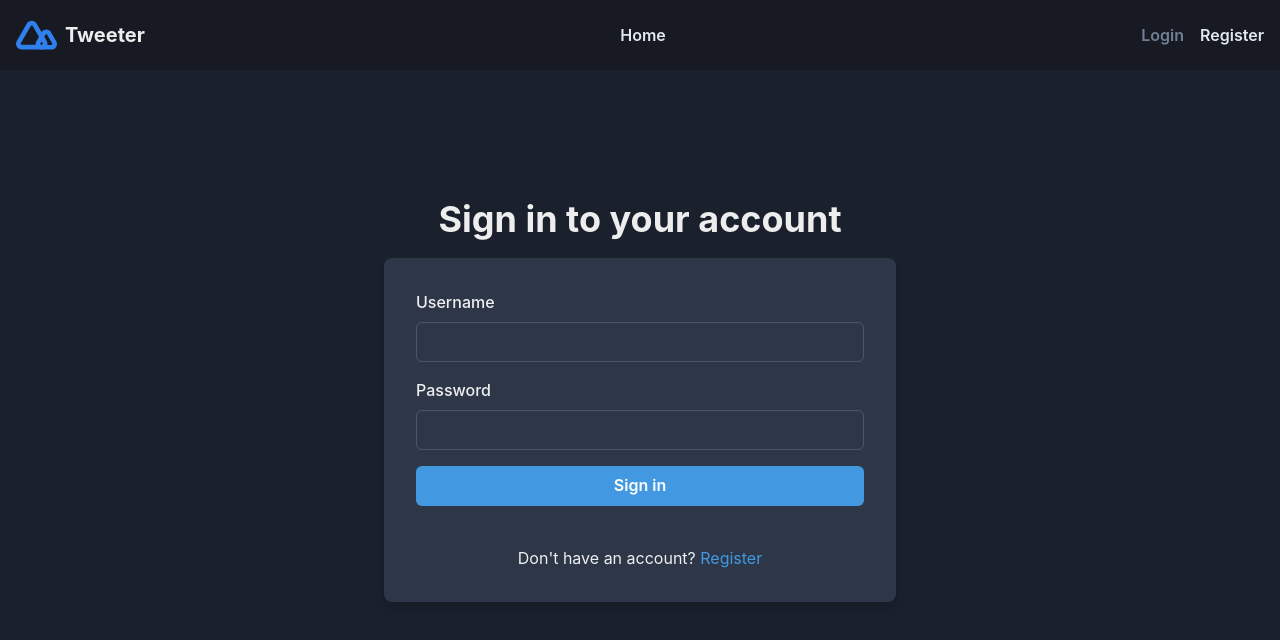
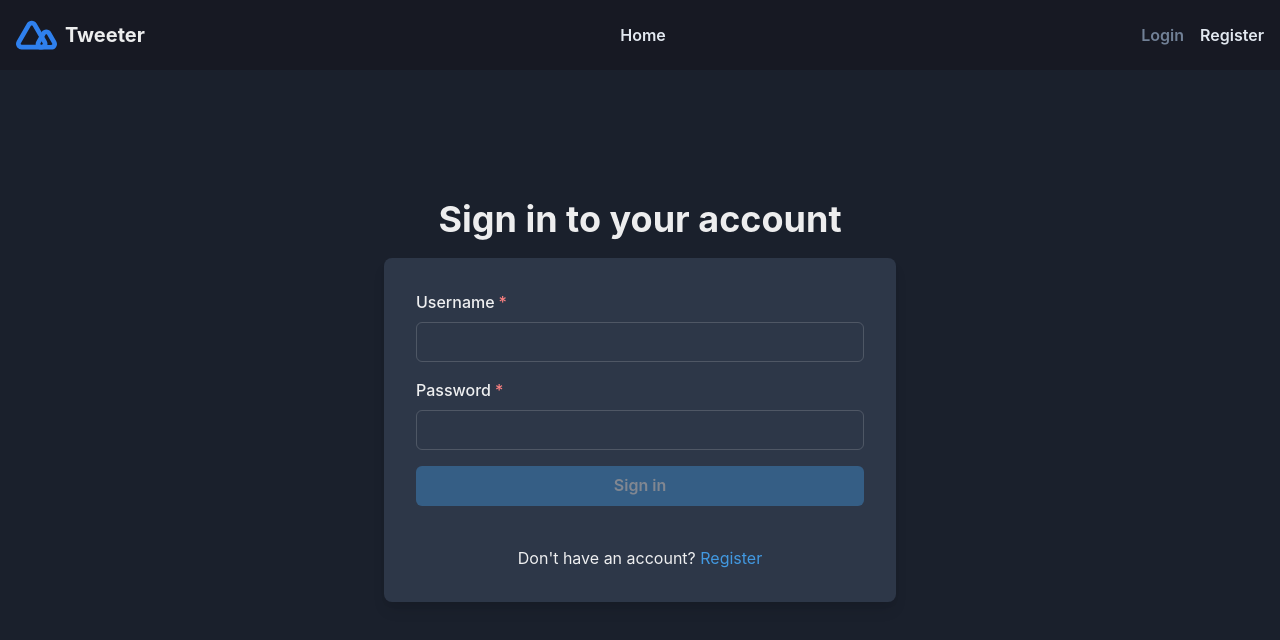
Before and after one commit to jruizsilva/twitter-clon-devchallenges, a React (Vite) app: page /login in a window 1280 px wide. Shown: the top 640 px of the page. Built offline with nearby package versions, Linux system fonts and the light colour scheme.

Commit message:
login validations added with react hook form

```diff
--- a/src/pages/LoginPage/LoginPage.tsx
+++ b/src/pages/LoginPage/LoginPage.tsx
@@ -3,6 +3,7 @@ import {
   Button,
   Flex,
   FormControl,
+  FormErrorMessage,
   FormLabel,
   Heading,
   Input,
@@ -12,7 +13,7 @@ import {
   useColorModeValue
 } from '@chakra-ui/react'
 import { NavLink } from 'react-router-dom'
-import { useForm, type SubmitHandler } from 'react-hook-form'
+import { type SubmitHandler, useForm } from 'react-hook-form'
 
 import { type LoginRequest } from '../../services/authService'
 
@@ -24,12 +25,19 @@ interface FormValues {
 }
 
 export function LoginPage() {
-  const { register, handleSubmit } = useForm()
+  const {
+    register,
+    handleSubmit,
+    formState: { errors, isSubmitting, isValid }
+  } = useForm<FormValues>({ mode: 'onBlur' })
   const { login } = authService()
 
-  const onSubmit = (data: any) => {
+  const onSubmit: SubmitHandler<FormValues> = (data) => {
     console.log(data)
   }
+
+  console.log(errors)
+  console.log('isvalid', isValid)
 
   return (
     <Flex
@@ -59,13 +67,43 @@ export function LoginPage() {
           w={{ base: 'full', sm: 'md', md: 'lg' }}
         >
           <Stack spacing={4}>
-            <FormControl id='username'>
+            <FormControl
+              isRequired
+              id='username'
+              isInvalid={Boolean(errors.username)}
+            >
               <FormLabel>Username</FormLabel>
-              <Input type='text' {...register('username')} />
+              <Input
+                autoComplete='none'
+                type='text'
+                {...register('username', {
+                  required: { value: true, message: 'username es requerido' },
+                  minLength: {
+                    value: 4,
+                    message: 'username debe tener al menos 4 caracteres'
+                  }
+                })}
+              />
+              <FormErrorMessage>{errors.username?.message}</FormErrorMessage>
             </FormControl>
-            <FormControl id='password'>
+            <FormControl
+              isRequired
+              id='password'
+              isInvalid={Boolean(errors.password)}
+            >
               <FormLabel>Password</FormLabel>
-              <Input type='password' {...register('password')} />
+              <Input
+                autoComplete='none'
+                type='password'
+                {...register('password', {
+                  required: { value: true, message: 'password es requerido' },
+                  minLength: {
+                    value: 4,
+                    message: 'password debe tener al menos 4 caracteres'
+                  }
+                })}
+              />
+              <FormErrorMessage>{errors.password?.message}</FormErrorMessage>
             </FormControl>
             <Stack spacing={10}>
               <Button
@@ -74,6 +112,8 @@ export function LoginPage() {
                 }}
                 bg={'blue.400'}
                 color={'white'}
+                isDisabled={!isValid}
+                isLoading={isSubmitting}
                 type='submit'
                 onClick={() => {
                   const loginRequest: LoginRequest = {
```
